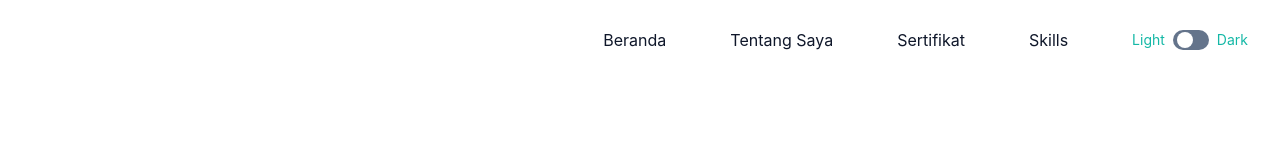
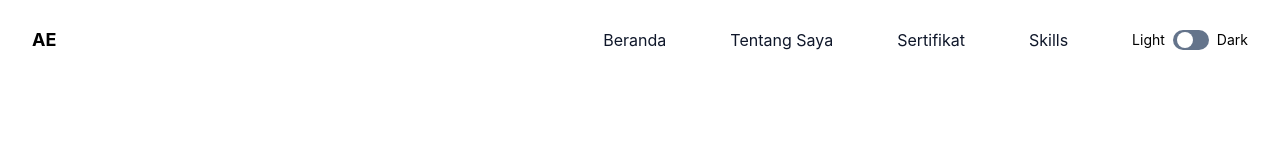
Before and after one commit to andikaaae/PortofolioZ, a website: page index.html in a window 1280 px wide. Shown: the top 160 px of the page. Drawn offline with Linux system fonts and the light colour scheme.

Commit message:
update tipis lagi

```diff
--- a/index.html
+++ b/index.html
@@ -19,7 +19,7 @@
     <div class="container">
         <div class="flex items-center justify-between relative">
             <div class="px-4">
-                <a href="#home" class="font-bold text-lg text-white block py-6">AE</a>
+                <a href="#home" class="font-bold text-lg text-black dark:text-white block py-6">AE</a>
             </div>
             <div class="flex items-center px-4">
               <button id="hamburger" name="hamburger" type="button" class="block absolute right-4 lg:hidden">
@@ -50,14 +50,14 @@
                     </li> -->
                     <li class="mt-3 lg:mt-0 flex items-center pl-8">
                         <div class="flex">
-                            <span class="mr-2 text-sm text-primary">Light</span>
+                            <span class="mr-2 text-sm text-black dark:text-white">Light</span>
                             <input type="checkbox" class="hidden" id="dark-toggle" />
                             <label for="dark-toggle">
                                 <div class="flex h-5 w-9 cursor-pointer items-center rounded-full bg-slate-500 p-1">
                                     <div class="toggle-circle h-4 w-4 rounded-full bg-white transition duration-300 ease-in-out"></div>
                                 </div>
                             </label>
-                            <span class="ml-2 text-sm text-primary">Dark</span>
+                            <span class="ml-2 text-sm text-black dark:text-white">Dark</span>
                         </div>
                     </li>
                 </ul>
```
